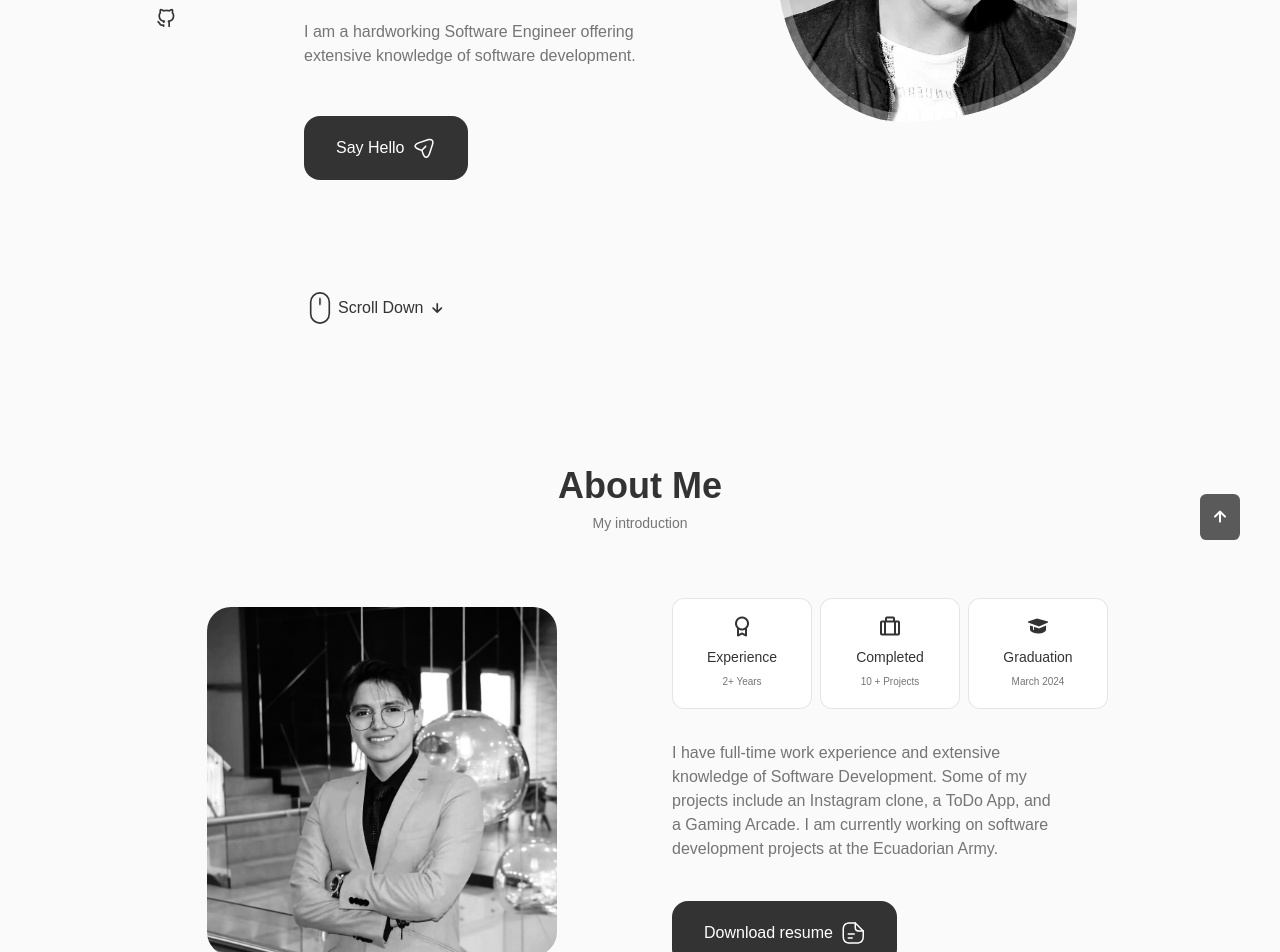
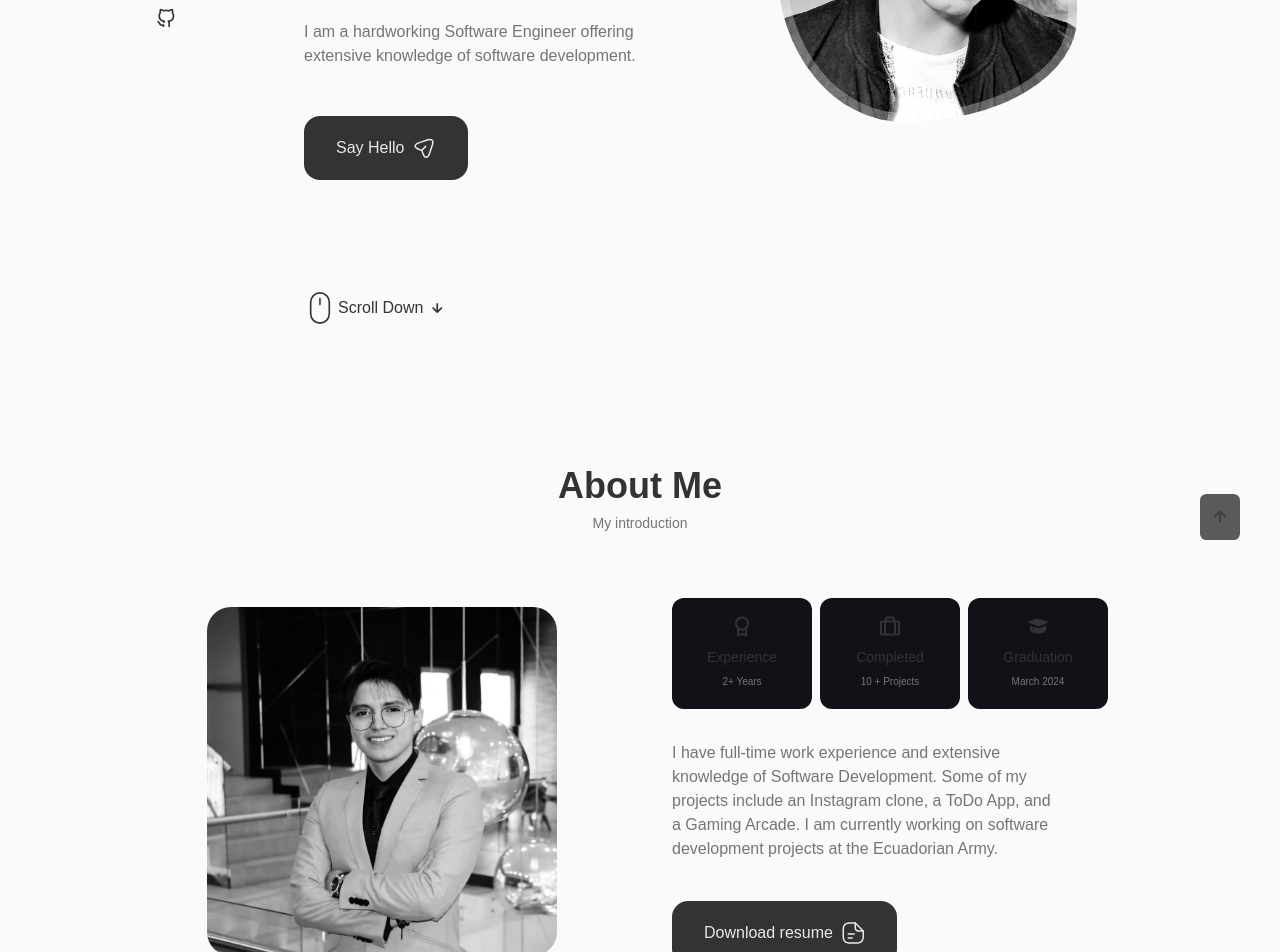
Before and after one commit to jonap22/personal-portfolio, a React (Create React App) app: page / in a window 1280 px wide. Shown: the part 420-1372 px from the top of the page. Built offline with nearby package versions, Linux system fonts and the light colour scheme.

Commit message:
fix: Update color variables for improved accessibility and consistency.

```diff
--- a/src/App.css
+++ b/src/App.css
@@ -18,7 +18,9 @@
   --title-color-dark: hsl(var(--hue), var(--sat), 0%);
   --text-color: hsl(var(--hue), var(--sat), 46%);
   --body-color: hsl(var(--hue), var(--sat), 98%);
-  --container-color: #fff;
+  --container-color: #101218;
+  --text-color-light: #e8e8e8;
+  --text-color-white: #fff;
 
   /* Font and typography */
   --body-font: "Poppins", sans-serif;
@@ -155,7 +157,7 @@ img {
 .button {
   display: inline-block;
   background-color: var(--title-color);
-  color: var(--container-color);
+  color: var(--text-color-light);
   padding: 1.25rem 2rem;
   border-radius: 1rem;
   font-weight: var(--font-medium);
--- a/src/components/about/About.jsx
+++ b/src/components/about/About.jsx
@@ -34,19 +34,19 @@ const About = () => {
             >
               <path
                 d="M15.25 22.7502H9.25C3.82 22.7502 1.5 20.4302 1.5 15.0002V9.00024C1.5 3.57024 3.82 1.25024 9.25 1.25024H14.25C14.66 1.25024 15 1.59024 15 2.00024C15 2.41024 14.66 2.75024 14.25 2.75024H9.25C4.64 2.75024 3 4.39024 3 9.00024V15.0002C3 19.6102 4.64 21.2502 9.25 21.2502H15.25C19.86 21.2502 21.5 19.6102 21.5 15.0002V10.0002C21.5 9.59024 21.84 9.25024 22.25 9.25024C22.66 9.25024 23 9.59024 23 10.0002V15.0002C23 20.4302 20.68 22.7502 15.25 22.7502Z"
-                fill="var(--container-color)"
+                fill="var(--text-color-light)"
               ></path>
               <path
                 d="M22.25 10.7502H18.25C14.83 10.7502 13.5 9.42023 13.5 6.00023V2.00023C13.5 1.70023 13.68 1.42023 13.96 1.31023C14.24 1.19023 14.56 1.26023 14.78 1.47023L22.78 9.47023C22.99 9.68023 23.06 10.0102 22.94 10.2902C22.82 10.5702 22.55 10.7502 22.25 10.7502ZM15 3.81023V6.00023C15 8.58023 15.67 9.25023 18.25 9.25023H20.44L15 3.81023Z"
-                fill="var(--container-color)"
+                fill="var(--text-color-light)"
               ></path>
               <path
                 d="M13.25 13.7502H7.25C6.84 13.7502 6.5 13.4102 6.5 13.0002C6.5 12.5902 6.84 12.2502 7.25 12.2502H13.25C13.66 12.2502 14 12.5902 14 13.0002C14 13.4102 13.66 13.7502 13.25 13.7502Z"
-                fill="var(--container-color)"
+                fill="var(--text-color-light)"
               ></path>
               <path
                 d="M11.25 17.7502H7.25C6.84 17.7502 6.5 17.4102 6.5 17.0002C6.5 16.5902 6.84 16.2502 7.25 16.2502H11.25C11.66 16.2502 12 16.5902 12 17.0002C12 17.4102 11.66 17.7502 11.25 17.7502Z"
-                fill="var(--container-color)"
+                fill="var(--text-color-light)"
               ></path>
             </svg>
           </a>
--- a/src/components/contact/Contact.jsx
+++ b/src/components/contact/Contact.jsx
@@ -131,11 +131,11 @@ const Contact = () => {
               >
                 <path
                   d="M14.2199 21.9352C13.0399 21.9352 11.3699 21.1052 10.0499 17.1352L9.32988 14.9752L7.16988 14.2552C3.20988 12.9352 2.37988 11.2652 2.37988 10.0852C2.37988 8.91525 3.20988 7.23525 7.16988 5.90525L15.6599 3.07525C17.7799 2.36525 19.5499 2.57525 20.6399 3.65525C21.7299 4.73525 21.9399 6.51525 21.2299 8.63525L18.3999 17.1252C17.0699 21.1052 15.3999 21.9352 14.2199 21.9352ZM7.63988 7.33525C4.85988 8.26525 3.86988 9.36525 3.86988 10.0852C3.86988 10.8052 4.85988 11.9052 7.63988 12.8252L10.1599 13.6652C10.3799 13.7352 10.5599 13.9152 10.6299 14.1352L11.4699 16.6552C12.3899 19.4352 13.4999 20.4252 14.2199 20.4252C14.9399 20.4252 16.0399 19.4352 16.9699 16.6552L19.7999 8.16525C20.3099 6.62525 20.2199 5.36525 19.5699 4.71525C18.9199 4.06525 17.6599 3.98525 16.1299 4.49525L7.63988 7.33525Z"
-                  fill="var(--container-color)"
+                  fill="var(--text-color-light)"
                 ></path>
                 <path
                   d="M10.11 14.7052C9.92005 14.7052 9.73005 14.6352 9.58005 14.4852C9.29005 14.1952 9.29005 13.7152 9.58005 13.4252L13.16 9.83518C13.45 9.54518 13.93 9.54518 14.22 9.83518C14.51 10.1252 14.51 10.6052 14.22 10.8952L10.64 14.4852C10.5 14.6352 10.3 14.7052 10.11 14.7052Z"
-                  fill="var(--container-color)"
+                  fill="var(--text-color-light)"
                 ></path>
               </svg>
             </button>
--- a/src/components/home/Data.jsx
+++ b/src/components/home/Data.jsx
@@ -72,11 +72,11 @@ const Data = () => {
         >
           <path
             d="M14.2199 21.9352C13.0399 21.9352 11.3699 21.1052 10.0499 17.1352L9.32988 14.9752L7.16988 14.2552C3.20988 12.9352 2.37988 11.2652 2.37988 10.0852C2.37988 8.91525 3.20988 7.23525 7.16988 5.90525L15.6599 3.07525C17.7799 2.36525 19.5499 2.57525 20.6399 3.65525C21.7299 4.73525 21.9399 6.51525 21.2299 8.63525L18.3999 17.1252C17.0699 21.1052 15.3999 21.9352 14.2199 21.9352ZM7.63988 7.33525C4.85988 8.26525 3.86988 9.36525 3.86988 10.0852C3.86988 10.8052 4.85988 11.9052 7.63988 12.8252L10.1599 13.6652C10.3799 13.7352 10.5599 13.9152 10.6299 14.1352L11.4699 16.6552C12.3899 19.4352 13.4999 20.4252 14.2199 20.4252C14.9399 20.4252 16.0399 19.4352 16.9699 16.6552L19.7999 8.16525C20.3099 6.62525 20.2199 5.36525 19.5699 4.71525C18.9199 4.06525 17.6599 3.98525 16.1299 4.49525L7.63988 7.33525Z"
-            fill="var(--container-color)"
+            fill="var(--text-color-light)"
           ></path>
           <path
             d="M10.11 14.7052C9.92005 14.7052 9.73005 14.6352 9.58005 14.4852C9.29005 14.1952 9.29005 13.7152 9.58005 13.4252L13.16 9.83518C13.45 9.54518 13.93 9.54518 14.22 9.83518C14.51 10.1252 14.51 10.6052 14.22 10.8952L10.64 14.4852C10.5 14.6352 10.3 14.7052 10.11 14.7052Z"
-            fill="var(--container-color)"
+            fill="var(--text-color-light)"
           ></path>
         </svg>
       </a>
```
